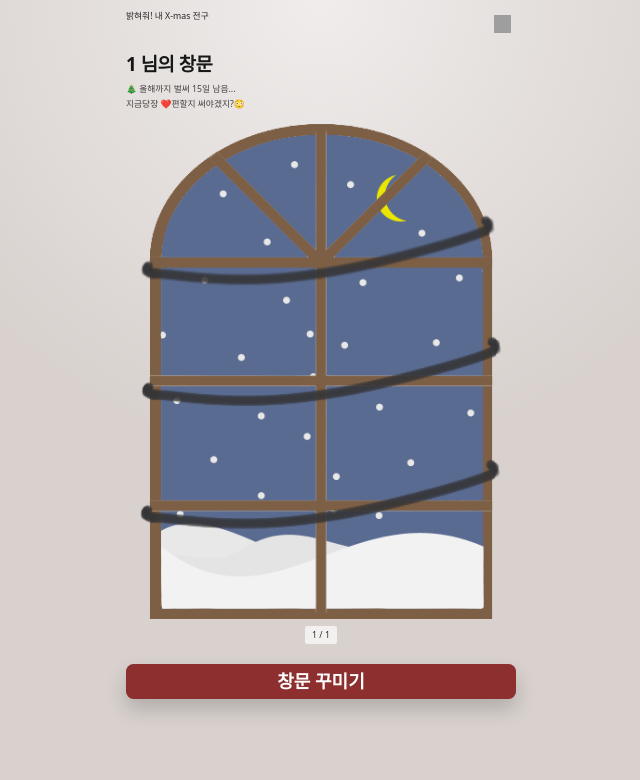
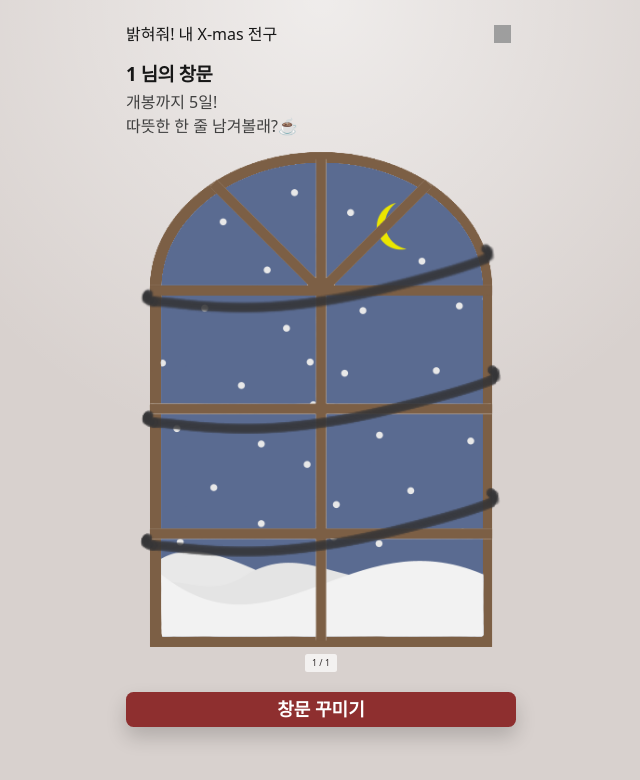
Before and after one commit to All-About-Smile/xmas-lights-frontend, a React (Vite) app: page /users/1 in a window 1280 px wide. Shown: the top 780 px of the page, without its empty margins (319-959 px from the left). Built offline with nearby package versions, Linux system fonts and the light colour scheme; no server answers; grey boxes are pictures that could not be loaded; a web font is replaced by a local one.

Commit message:
창문화면 글씨들 기능 수정 및 디자인 변경

```diff
--- /dev/null
+++ b/src/components/common/ServiceTitle.tsx
@@ -0,0 +1,11 @@
+type ServiceTitleProps = {
+  className?: string;
+};
+
+export default function ServiceTitle({ className }: ServiceTitleProps) {
+  return (
+    <div className={`text-base font-medium text-neutral-800 ${className ?? ""}`}>
+      밝혀줘! 내 X-mas 전구
+    </div>
+  );
+}
--- /dev/null
+++ b/src/components/common/WindowHeader.tsx
@@ -0,0 +1,49 @@
+import { useEffect, useMemo, useState } from "react";
+
+import { getDaysUntilOpen } from "@/utils/time";
+
+type WindowHeaderProps = {
+  displayName: string;
+  className?: string;
+};
+
+export default function WindowHeader({
+  displayName,
+  className,
+}: WindowHeaderProps) {
+  const daysLeft = getDaysUntilOpen();
+  const options = useMemo(
+    () => [
+      {
+        top: `개봉까지 ${daysLeft}일 남음...`,
+        bottom: "지금당장 편지💌 써야겠지?",
+      },
+      {
+        top: `개봉까지 ${daysLeft}일!`,
+        bottom: "따뜻한 한 줄 남겨볼래?☕",
+      },
+      {
+        top: `개봉까지 ${daysLeft}일 남았어.`,
+        bottom: "전구💡에 마음을 밝혀줘!",
+      },
+    ],
+    [daysLeft]
+  );
+  const [messageIndex, setMessageIndex] = useState(0);
+
+  useEffect(() => {
+    setMessageIndex(Math.floor(Math.random() * options.length));
+  }, [options.length, daysLeft]);
+
+  const message = options[messageIndex] ?? options[0];
+
+  return (
+    <div className={className}>
+      <h1 className="text-3xl font-extrabold tracking-tight text-neutral-900">
+        {displayName} 님의 창문
+      </h1>
+      <div className="mt-2 text-base text-neutral-700">{message.top}</div>
+      <div className="text-base text-neutral-700">{message.bottom}</div>
+    </div>
+  );
+}
--- a/src/pages/GuestUserHomePage.tsx
+++ b/src/pages/GuestUserHomePage.tsx
@@ -14,6 +14,8 @@ import { deleteUserLetter, getUserLetters,fetchLetterForEdit } from "@/api/lette
 import { toBulbKey } from "@/utils/bulbKey";
 import HomeButton from "@/components/navigation/HomeButton";
 import PageIndicator from "@/components/common/PageIndicator";
+import ServiceTitle from "@/components/common/ServiceTitle";
+import WindowHeader from "@/components/common/WindowHeader";
 
 type ActionMode = "edit" | "delete";
 
@@ -351,23 +353,16 @@ export default function GuestUserHomePage() {
       className="min-h-screen select-none caret-transparent bg-[#D8D1CE] bg-[radial-gradient(circle_at_top,rgba(255,255,255,0.6),transparent_45%)]"
       onDragStart={(e) => e.preventDefault()}
     >
-      <div className="mx-auto max-w-[var(--layout-max-width)] px-[var(--layout-side-padding)] pt-4 pb-6">
+      <div className="mx-auto max-w-[var(--layout-max-width)] px-[var(--layout-side-padding)] pt-8 pb-6">
         {/* top bar */}
-        <header className="flex items-start justify-between">
-          <div className="text-sm font-medium text-neutral-800">밝혀줘! 내 X-mas 전구</div>
+        <header className="flex items-center justify-between">
+          <ServiceTitle className="text-neutral-900" />
 
           <HomeButton to="/" ariaLabel="메인으로" />
         </header>
 
         {/* title section */}
-        <div className="mt-6">
-          <h1 className="text-3xl font-extrabold tracking-tight text-neutral-900">
-            {displayName} 님의 창문
-          </h1>
-
-          <div className="mt-3 text-sm text-neutral-700">🎄 올해까지 벌써 15일 남음...</div>
-          <div className="mt-1 text-sm text-neutral-700">지금당장 ❤️편할지 써야겠지?😳</div>
-        </div>
+        <WindowHeader className="mt-6" displayName={displayName} />
 
         {/* window area */}
         <div className="mt-5">
--- a/src/pages/HomePage.tsx
+++ b/src/pages/HomePage.tsx
@@ -15,6 +15,8 @@ import { useAuth } from "../contexts/AuthContext";
 import { getUserLetters } from "../api/letterApi";
 import { isUnlockedByServerDate } from "../utils/time";
 import MenuButton from "@/components/navigation/MenuButton";
+import ServiceTitle from "@/components/common/ServiceTitle";
+import WindowHeader from "@/components/common/WindowHeader";
 
 
 
@@ -195,30 +197,17 @@ export default function HomePage() {
       className="min-h-screen select-none caret-transparent bg-[#D8D1CE] bg-[radial-gradient(circle_at_top,rgba(255,255,255,0.6),transparent_45%)]"
       onDragStart={(e) => e.preventDefault()}
     >
-      <div className="mx-auto max-w-[var(--layout-max-width)] px-[var(--layout-side-padding)] pt-4 pb-6">
+      <div className="mx-auto max-w-[var(--layout-max-width)] px-[var(--layout-side-padding)] pt-8 pb-6">
         {/* top bar */}
-        <header className="flex items-start justify-between">
-          <div className="text-sm font-medium text-neutral-800">
-            밝혀줘! 내 X-mas 전구
-          </div>
+        <header className="flex items-center justify-between">
+          <ServiceTitle className="text-neutral-900" />
 
           {/* hamburger */}
           <MenuButton onClick={() => setDrawerOpen(true)} ariaLabel="메뉴 열기" />
         </header>
 
         {/* title section */}
-        <div className="mt-6">
-          <h1 className="text-3xl font-extrabold tracking-tight text-neutral-900">
-            {displayName} 님의 창문
-          </h1>
-
-          <div className="mt-3 text-sm text-neutral-700">
-            🎄 올해까지 벌써 15일 남음...
-          </div>
-          <div className="mt-1 text-sm text-neutral-700">
-            지금당장 ❤️편할지 써야겠지?😳
-          </div>
-        </div>
+        <WindowHeader className="mt-6" displayName={displayName} />
 
         {/* window area */}
         <div className="mt-5">
--- a/src/utils/time.ts
+++ b/src/utils/time.ts
@@ -80,3 +80,11 @@ export function toKoreanTime(date: Date): Date {
   const utcTime = date.getTime() + date.getTimezoneOffset() * 60000;
   return new Date(utcTime + KST_OFFSET_MINUTES * 60000);
 }
+
+export function getDaysUntilOpen(now: Date = new Date()): number {
+  const openAtUTC = getOpenAtUTC(now.getUTCFullYear());
+  const diffMs = openAtUTC.getTime() - now.getTime();
+  if (diffMs <= 0) return 0;
+
+  return Math.ceil(diffMs / (1000 * 60 * 60 * 24));
+}
```
